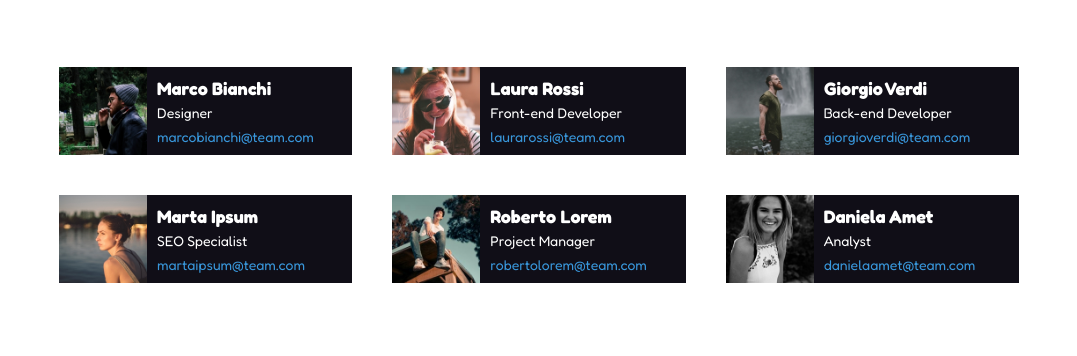
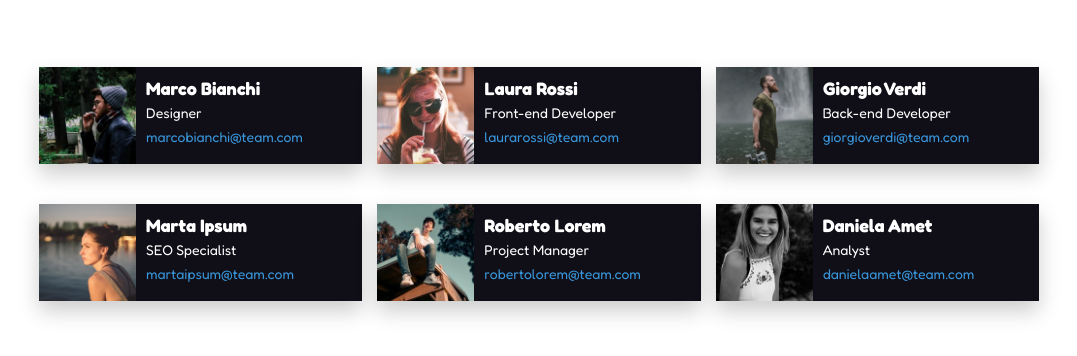
Before and after one commit to EmilDanielSamfirescu/html-css-float-cards, a plain HTML site: page index.html in a window 1280 px wide. Shown: the part 132-488 px from the top of the page, without its empty margins (101-1178 px from the left). Drawn offline with Linux system fonts and the light colour scheme.

Commit message:
completato

```diff
--- a/css/style.css
+++ b/css/style.css
@@ -61,9 +61,16 @@ h1 {
 .card {
     float: left;
     background-color: #100e17;
-    width: calc(100% / 3 - 40px);
-    margin: 20px;
+    width: calc(100% / 3 - 10px);
+    margin-bottom: 20px;
+    margin-top: 20px;
     color: white;
+    box-shadow: 0 10px 20px 0 rgba(0, 0, 0, 0.2);
+}
+
+.card:nth-of-type(3n+2){
+    margin-left: 15px;
+    margin-right: 15px;
 }
 
 .clearfix::after {
```
Also changed, not shown: index.html (+2 -0 lines).
